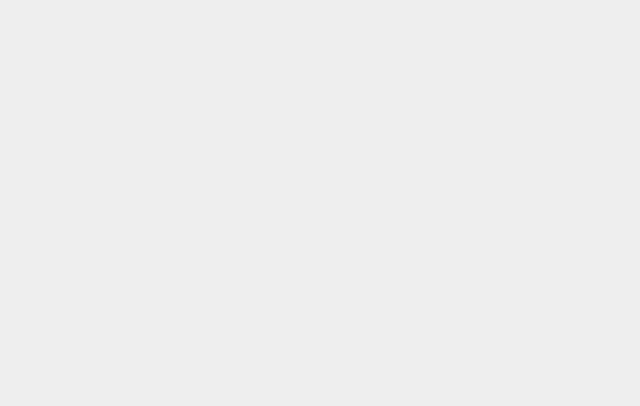
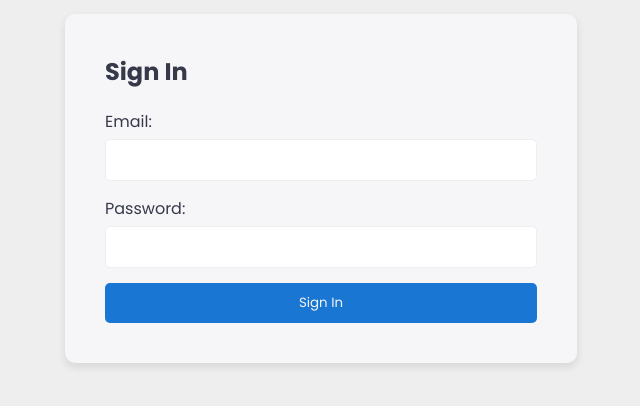
Before and after one commit to NofalTechuz/fitbit-client-panel, a React (Create React App) app: page /signin in a window 1280 px wide. Before the commit this address had no page. Shown: the part 212-618 px from the top of the page, without its empty margins (319-959 px from the left). Built offline with nearby package versions, Linux system fonts and the light colour scheme.

Commit message:
login form added

```diff
--- a/package.json
+++ b/package.json
@@ -7,6 +7,7 @@
     "@testing-library/react": "^13.4.0",
     "@testing-library/user-event": "^13.5.0",
     "axios": "^1.7.2",
+    "js-cookie": "^3.0.5",
     "react": "^18.3.1",
     "react-dom": "^18.3.1",
     "react-router-dom": "^6.25.1",
--- a/src/App.css
+++ b/src/App.css
@@ -5,6 +5,7 @@
     --primary: #1976D2;
     --light-primary: #CFE8FF;
     --grey: #eee;
+    --light-dark-grey: #e5e2e2;
     --dark-grey: #AAAAAA;
     --dark: #363949;
     --danger: #D32F2F;
@@ -503,16 +504,16 @@ body{
 
 /* Add alternating row background colors */
 .content main .bottom-data .orders table tbody tr:nth-child(odd) {
-    background: var(--light); /* Light grey background for odd rows */
+  background: var(--grey); /* White background for even rows */
 }
 
 .content main .bottom-data .orders table tbody tr:nth-child(even) {
-    background: var(--grey); /* White background for even rows */
+  background: var(--light); /* Light grey background for odd rows */
 }
 
 /* Ensuring the hover color works correctly */
 .content main .bottom-data .orders table tbody tr:hover {
-    background: var(--grey); /* Slightly darker grey for hover */
+    background: var(--light-dark-grey); /* Slightly darker grey for hover */
 }
 
 
@@ -976,3 +977,64 @@ body{
     font-size: 13px;
     font-style: italic;
   }
+
+
+
+
+
+
+  .wrapper {
+    display: flex;
+    justify-content: center;
+    align-items: center;
+    height: 100vh; /* Full viewport height */
+  }
+
+  .signin-container {
+    background-color: var(--light);
+    padding: 40px;
+    border-radius: 10px;
+    box-shadow: 0 4px 8px rgba(0, 0, 0, 0.1);
+    width: 40%;
+  }
+
+  .signin-form {
+    display: flex;
+    flex-direction: column;
+  }
+
+  .signin-form h2 {
+    margin-bottom: 20px;
+    color: var(--dark);
+  }
+
+  .form-group {
+    margin-bottom: 15px;
+  }
+
+  .form-group label {
+    display: block;
+    margin-bottom: 5px;
+    color: var(--dark);
+  }
+
+  .form-group input {
+    width: 100%;
+    padding: 10px;
+    border: 1px solid var(--grey);
+    border-radius: 5px;
+  }
+
+  .singin-button {
+    background-color: var(--primary);
+    color: var(--light);
+    padding: 10px;
+    border: none;
+    border-radius: 5px;
+    cursor: pointer;
+    transition: background-color 0.3s ease;
+  }
+
+  .singin-button:hover {
+    background-color: var(--dark-grey);
+  }
--- a/src/Layouts/Sidebar.js
+++ b/src/Layouts/Sidebar.js
@@ -8,10 +8,10 @@ const Sidebar = () => {
 
   const navigationLinks = [
     { href: '/dashboard', text: 'Dashboard', icon: 'bx bxs-dashboard' },
-    { href: '/exercisescategory', text: 'Exercises', icon: 'bx bx-store-alt' },
+    { href: '/exercisescategory', text: 'Exercises', icon: 'bx bx-dumbbell' },
     { href: '/chat', text: 'Chat', icon: 'bx bx-message-square-dots' },
-    { href: '/dietplan', text: 'Diet Plan', icon: 'bx bx-group' },
-    { href: '/helps', text: 'Helps', icon: 'bx bx-analyse' },
+    { href: '/dietplan', text: 'Diet Plan', icon: 'bx bx-cheese' },
+    { href: '/helps', text: 'Helps', icon: 'bx bx-donate-heart' },
     { href: '/settings', text: 'Settings', icon: 'bx bx-cog' },
   ];
 
--- a/src/Routes/Index.js
+++ b/src/Routes/Index.js
@@ -6,19 +6,23 @@ import Chat from '../pages/Chat/Chat';
 import DietPlan from '../pages/DietPlan/DietPlan';
 import Helps from '../pages/Helps/Helps';
 import Settings from '../pages/Settings/Settings';
+import Singin from '../pages/Auth/Singin';
+import ClientAuthGuard from '../shared/ClientAuthGuard';
+import ClientPageGuard from '../shared/ClientPageGuard';
 
 function Index() {
   return (
     <>
       <Routes>
-        <Route exact path='/' element={<Dashboard />} />
-        <Route path='/dashboard' element={<Dashboard />} />
-        <Route path='/exercisescategory' element={<ExerciseCategory />} />
-        <Route path='/exercisescategory/:name/:id' element={<Exercise />} />
-        <Route path='/chat' element={<Chat />} />
-        <Route path='/dietplan' element={<DietPlan />} />
-        <Route path='/helps' element={<Helps />} />
-        <Route path='/settings' element={<Settings />} />
+        <Route exact path='/' element={<ClientAuthGuard> <Dashboard /></ClientAuthGuard>} />
+        <Route path='/dashboard' element={<ClientAuthGuard> <Dashboard /> </ClientAuthGuard>} />
+        <Route path='/exercisescategory' element={<ClientAuthGuard> <ExerciseCategory /> </ClientAuthGuard>} />
+        <Route path='/exercisescategory/:name/:id' element={<ClientAuthGuard> <Exercise /> </ClientAuthGuard>} />
+        <Route path='/chat' element={<ClientAuthGuard> <Chat /> </ClientAuthGuard>} />
+        <Route path='/dietplan' element={<ClientAuthGuard> <DietPlan /> </ClientAuthGuard>} />
+        <Route path='/helps' element={<ClientAuthGuard> <Helps /> </ClientAuthGuard>} />
+        <Route path='/settings' element={<ClientAuthGuard> <Settings /> </ClientAuthGuard>} />
+        <Route path='/signin' element={<ClientPageGuard><Singin /></ClientPageGuard>} />
       </Routes>
     </>
   );
--- /dev/null
+++ b/src/pages/Auth/Singin.js
@@ -0,0 +1,72 @@
+import axios from 'axios';
+import React, { useState } from 'react';
+import { useNavigate } from 'react-router-dom';
+import Cookies from 'js-cookie';
+
+const Signin = () => {
+    const [email, setEmail] = useState('');
+    const [password, setPassword] = useState('');
+    const navigate = useNavigate();
+
+    const handleSubmit = async (e) => {
+        e.preventDefault(); // Prevent form submission
+        // Add your form submission logic here
+        console.log('Email:', email);
+        console.log('Password:', password);
+        const values = { email, password };
+
+        try {
+            console.log(process.env.REACT_APP_SERVER_URL)
+            const response = await axios.post(
+              `${process.env.REACT_APP_SERVER_URL}/auth/login`,
+              values
+            );
+            const token = response.data.token;
+            // const user = response.data.user;
+
+            Cookies.set('token', token, {
+              expires: 7,
+              path: '/',
+              secure: false,
+              sameSite: 'Lax',
+            });
+            navigate('/dashboard');
+          } catch (error) {
+            console.log(error)
+                alert("Invalid credentials")
+          }
+    };
+
+    return (
+        <div className="wrapper">
+            <div className="signin-container">
+                <form className="signin-form" onSubmit={handleSubmit}>
+                    <h2>Sign In</h2>
+                    <div className="form-group">
+                        <label htmlFor="email">Email:</label>
+                        <input
+                            type="text"
+                            id="email"
+                            value={email}
+                            onChange={(e) => setEmail(e.target.value)}
+                            required
+                        />
+                    </div>
+                    <div className="form-group">
+                        <label htmlFor="password">Password:</label>
+                        <input
+                            type="password"
+                            id="password"
+                            value={password}
+                            onChange={(e) => setPassword(e.target.value)}
+                            required
+                        />
+                    </div>
+                    <button className='singin-button' type="submit">Sign In</button>
+                </form>
+            </div>
+        </div>
+    );
+};
+
+export default Signin;
--- a/src/pages/Dashboard.js
+++ b/src/pages/Dashboard.js
@@ -52,7 +52,6 @@ const Dashboard = () => {
     fetchHelps();
   }, []);
 
-
   if (loading) {
     return (
       <Container>
@@ -87,7 +86,7 @@ const Dashboard = () => {
         <ul className="insights">
           <NavLink to="/exercisescategory">
             <li>
-              <i className="bx bx-calendar-check"></i>
+              <i class="bx bx-dumbbell"></i>
               <span className="info">
                 <h3>{exercises.length}</h3>
                 <p>Total Exercises</p>
@@ -96,7 +95,7 @@ const Dashboard = () => {
           </NavLink>
           <NavLink to="/dietplan">
             <li>
-            <i className="bx bx-show-alt"></i>
+              <i class="bx bx-cheese"></i>
               <span className="info">
                 <h3>{dietPlans.length}</h3>
                 <p>Total Diet Plans</p>
@@ -105,7 +104,7 @@ const Dashboard = () => {
           </NavLink>
           <NavLink to="/chat">
             <li>
-            <i className="bx bx-line-chart"></i>
+            <i class='bx bx-message-rounded-dots' ></i>
               <span className="info">
                 <h3>14,721</h3>
                 <p>Chat</p>
@@ -114,7 +113,7 @@ const Dashboard = () => {
           </NavLink>
           <NavLink to="/helps">
             <li>
-            <i className="bx bx-dollar-circle"></i>
+            <i class='bx bx-donate-heart'></i>
               <span className="info">
                 <h3>{helps.length}</h3>
                 <p>Total Helps Documents</p>
--- /dev/null
+++ b/src/shared/ClientAuthGuard.js
@@ -0,0 +1,36 @@
+import React, { useEffect, useState } from 'react';
+import { Navigate } from 'react-router-dom';
+import Cookies from 'js-cookie';
+import Loading from '../Utils/Loading';
+
+
+const ClientAuthGuard = ({children}) => {
+    const [isAuthenticated, setIsAuthenticated] = useState(false);
+    const [isLoading, setIsLoading] = useState(true);
+
+    useEffect(() => {
+        // Check if the token exists in cookies using js-cookie
+        const token = Cookies.get('token');
+
+        if (token) {
+            console.log("token", token);
+            setIsAuthenticated(true);
+        } else {
+            setIsAuthenticated(false);
+        }
+
+        setIsLoading(false);
+    }, []);
+
+    if (isLoading) {
+        return <Loading />
+    }
+
+    if (!isAuthenticated) {
+        return <Navigate to={"/signin"} replace />;
+    }
+
+    return <div>{children}</div>;
+}
+
+export default ClientAuthGuard
--- /dev/null
+++ b/src/shared/ClientPageGuard.js
@@ -0,0 +1,37 @@
+import React, { useEffect, useState } from 'react';
+import { Navigate } from 'react-router-dom';
+import Cookies from 'js-cookie';
+import Loading from '../Utils/Loading';
+// import { ROUTES } from '../../utils/constant';
+
+
+const ClientPageGuard = ({children}) => {
+    const [isAuthenticated, setIsAuthenticated] = useState(false);
+    const [isLoading, setIsLoading] = useState(true);
+
+    useEffect(() => {
+        // Check if the token exists in cookies using js-cookie
+        const token = Cookies.get('token');
+
+        if (token) {
+            console.log("token", token);
+            setIsAuthenticated(true);
+        } else {
+            setIsAuthenticated(false);
+        }
+
+        setIsLoading(false);
+    }, []);
+
+    if (isLoading) {
+        return <Loading />
+    }
+
+    if (isAuthenticated) {
+        return <Navigate to={"/dashboard"} replace />; // Redirect if authenticated
+    }
+
+    return <div>{children}</div>
+}
+
+export default ClientPageGuard
```
Also changed, not shown: public/assets/js/index.js (+18 -18 lines), 1 other file (tests, documents, lock files or other folders). Lines whose indentation alone changed are shown as unchanged.
